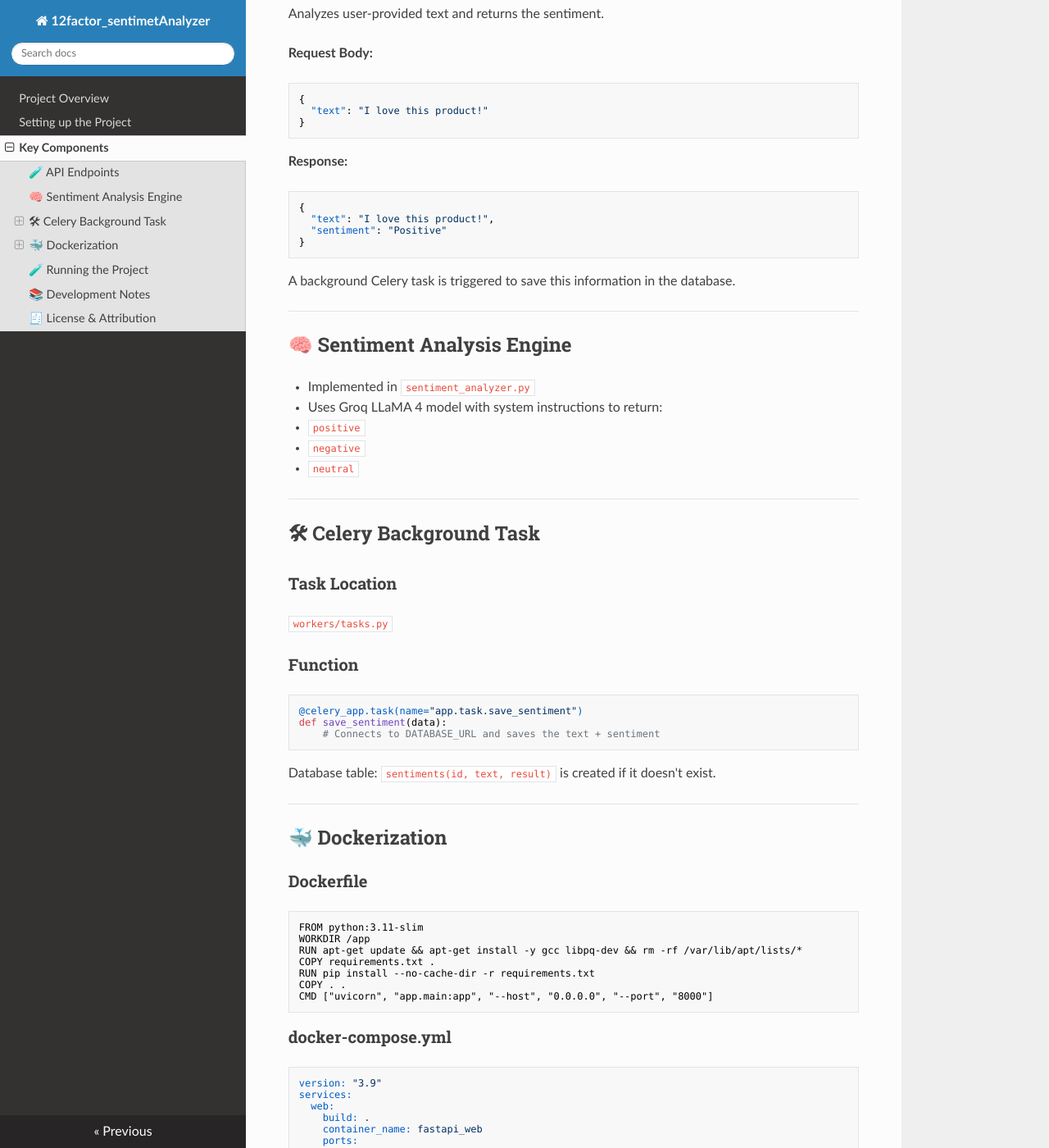
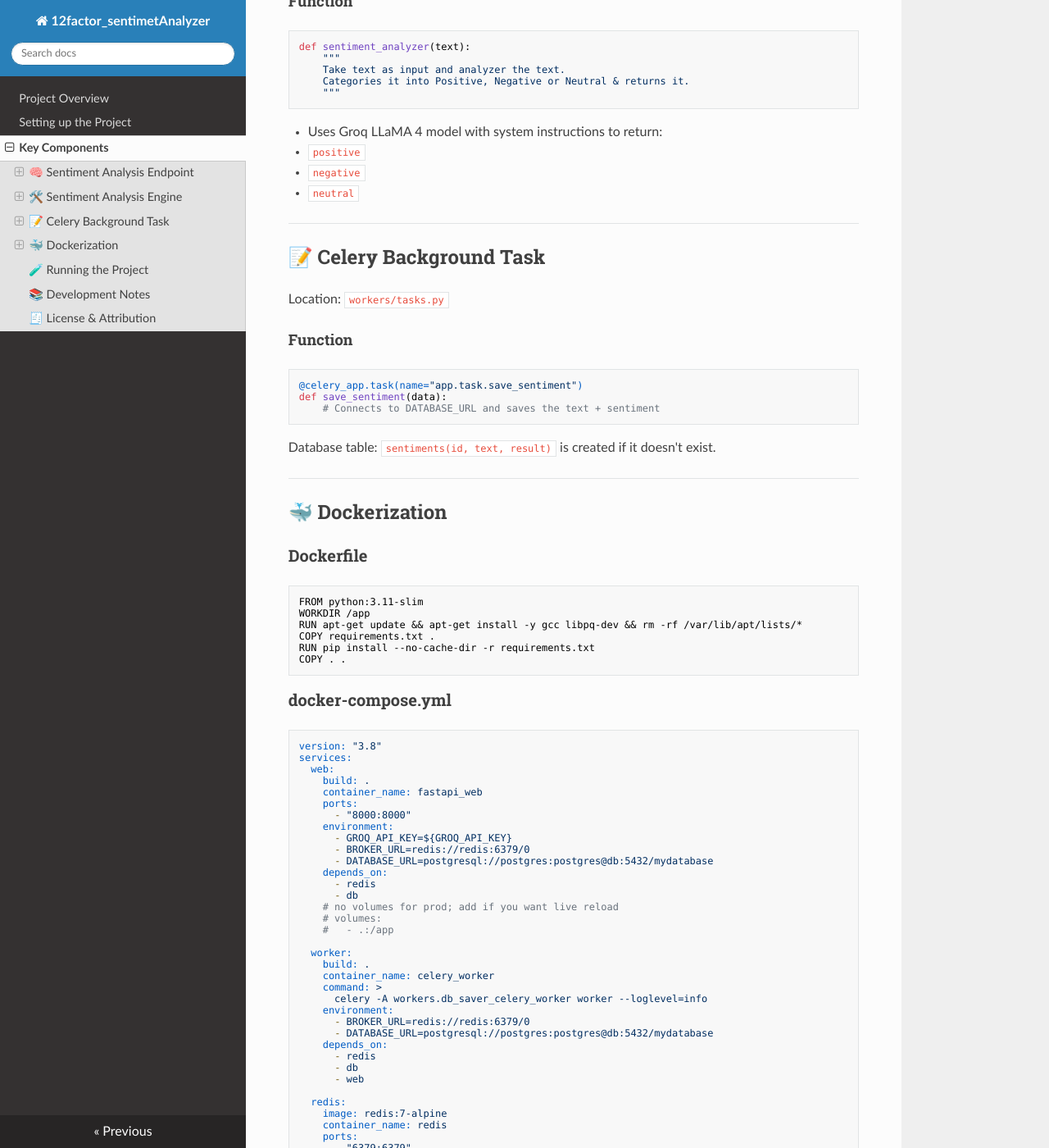
Before and after one commit to Sundess/12factor_sentimentanalyzer, an MkDocs documentation site: the page built from docs/docs/keycomponents.md, in a window 1280 px wide and 1400 px high, scrolled down 513 px. Shown: the whole window at 82% size. Built offline with MkDocs 1.6.1, drawn with Linux system fonts in a browser that asks for light colours; nearby versions of some CDN libraries; some of the changed text lies outside the part shown.

Commit message:
refactor: made changes to mkdocs files

````diff
--- a/docs/docs/keycomponents.md
+++ b/docs/docs/keycomponents.md
@@ -1,62 +1,43 @@
-# Sentiment Analyzer API Docs
+# Key Components
 
-## 🧪 API Endpoints
+## 🧠 Sentiment Analysis Endpoint
 
-The application’s API endpoints are defined in main.py under the app directory, using the FastAPI framework to handle HTTP requests and responses efficiently.
+Location: `app/main.py`
 
-`GET /`
+#### Function
 
-Returns a welcome message:
-
-```json
-{
-  "message": "Welcome to Homepage"
-}
+```
+@app.post("/analyze/")
+def analyze_sentiment(sentiment_text: SentimentText):
+  # Allows users to send request to server.
 ```
 
-`POST /analyze/`
+## 🛠️ Sentiment Analysis Engine
 
-Analyzes user-provided text and returns the sentiment.
+Location: `app/sentiment_analyzer.py`
 
-**Request Body:**
+#### Function
 
-```json
-{
-  "text": "I love this product!"
-}
+```
+def sentiment_analyzer(text):
+    """
+    Take text as input and analyzer the text.
+    Categories it into Positive, Negative or Neutral & returns it.
+    """
 ```
 
-**Response:**
-
-```json
-{
-  "text": "I love this product!",
-  "sentiment": "Positive"
-}
-```
-
-A background Celery task is triggered to save this information in the database.
-
----
-
-## 🧠 Sentiment Analysis Engine
-
-- Implemented in `sentiment_analyzer.py`
 - Uses Groq LLaMA 4 model with system instructions to return:
-
   - `positive`
   - `negative`
   - `neutral`
 
 ---
 
-## 🛠 Celery Background Task
+## 📝 Celery Background Task
 
-### Task Location
+Location: `workers/tasks.py`
 
-`workers/tasks.py`
-
-### Function
+#### Function
 
 ```python
 @celery_app.task(name="app.task.save_sentiment")
@@ -79,48 +60,62 @@
 COPY requirements.txt .
 RUN pip install --no-cache-dir -r requirements.txt
 COPY . .
-CMD ["uvicorn", "app.main:app", "--host", "0.0.0.0", "--port", "8000"]
 ```
 
 ### docker-compose.yml
 
 ```yaml
-version: "3.9"
+version: "3.8"
 services:
   web:
     build: .
     container_name: fastapi_web
     ports:
       - "8000:8000"
-    env_file:
-      - .env
+    environment:
+      - GROQ_API_KEY=${GROQ_API_KEY}
+      - BROKER_URL=redis://redis:6379/0
+      - DATABASE_URL=postgresql://postgres:postgres@db:5432/mydatabase
     depends_on:
       - redis
       - db
+    # no volumes for prod; add if you want live reload
+    # volumes:
+    #   - .:/app
 
   worker:
     build: .
     container_name: celery_worker
-    command: celery -A workers.db_saver_celery_worker worker --loglevel=info
-    env_file:
-      - .env
+    command: >
+      celery -A workers.db_saver_celery_worker worker --loglevel=info
+    environment:
+      - BROKER_URL=redis://redis:6379/0
+      - DATABASE_URL=postgresql://postgres:postgres@db:5432/mydatabase
     depends_on:
       - redis
       - db
+      - web
 
   redis:
     image: redis:7-alpine
+    container_name: redis
     ports:
       - "6379:6379"
 
   db:
-    image: postgres:14
+    image: postgres:13-alpine
+    container_name: postgres
+    restart: always
     environment:
       POSTGRES_USER: postgres
       POSTGRES_PASSWORD: postgres
       POSTGRES_DB: mydatabase
     ports:
       - "5432:5432"
+    # volumes:
+    #   - pgdata:/var/lib/postgresql/data
+# volumes:
+#   pgdata:
 ```
 
 ---
````
Also changed, not shown: docs/docs/index.md (+1 -1 lines), docs/docs/setup.md (+45 -46 lines).
